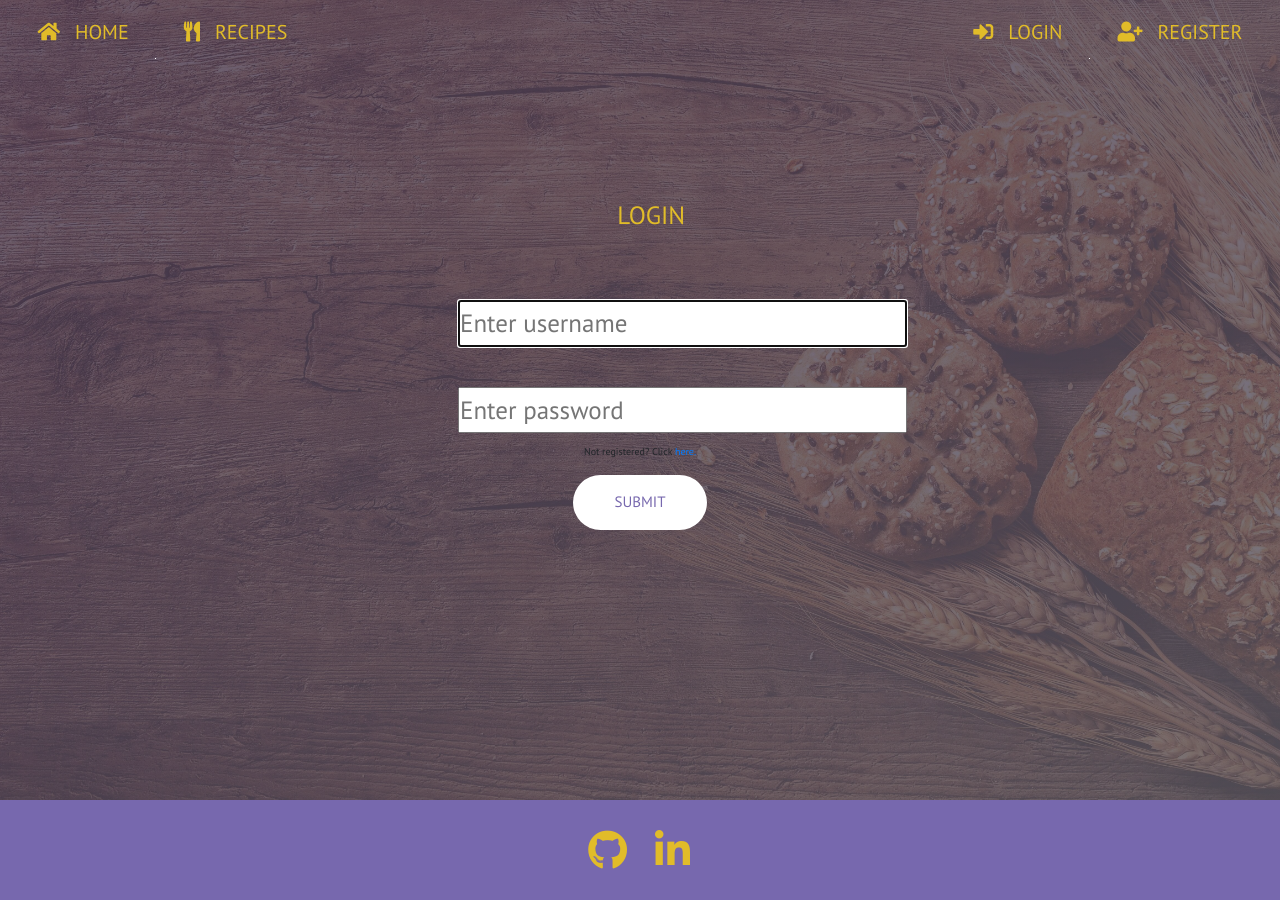
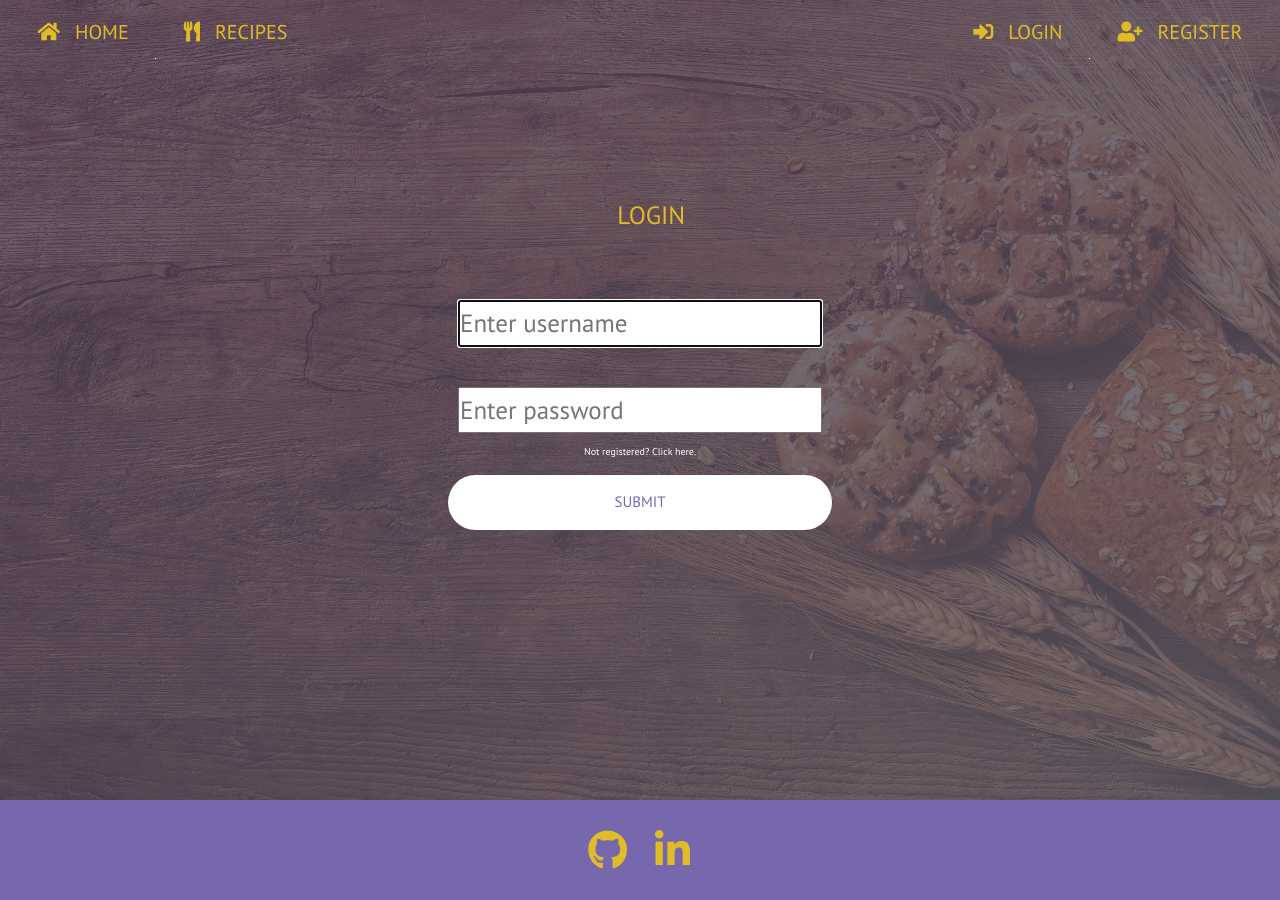
Before and after one commit to andreasdk/dcd-recipes, a Flask app: page /login in a window 1280 px wide. Run offline with Flask 2, Linux system fonts and the light colour scheme; some libraries are stand-ins or nearby versions.

Commit message:
form input classes, btn sizing, link color

```diff
--- a/templates/login.html
+++ b/templates/login.html
@@ -12,13 +12,13 @@
                     {% endwith %}
                     <div class="form-input">
                         {{ form.hidden_tag() }}
-                        {{ form.username(size=32, autofocus=true, required=true, placeholder="Enter username") }}
+                        {{ form.username(autofocus=true, required=true, class="form-input-field", placeholder="Enter username") }}
                     </div>
                     <div class="form-input">
-                        {{ form.password(size=32, required=true, placeholder="Enter password") }}
+                        {{ form.password(required=true, class="form-input-field", placeholder="Enter password") }}
                     </div>
-                    <div class="pb-4">Not registered? Click <a href="{{ url_for('register') }}">here.</a></div>
-                    <button class="btn btn-white" type="submit" name="action">Submit</button>
+                    <div class="pb-4 text-white">Not registered? Click <a href="{{ url_for('register') }}" class="text-white">here.</a></div>
+                    <button class="btn btn-white btn-block" type="submit" name="action">Submit</button>
                </form>
         </div>
     </div>
```
